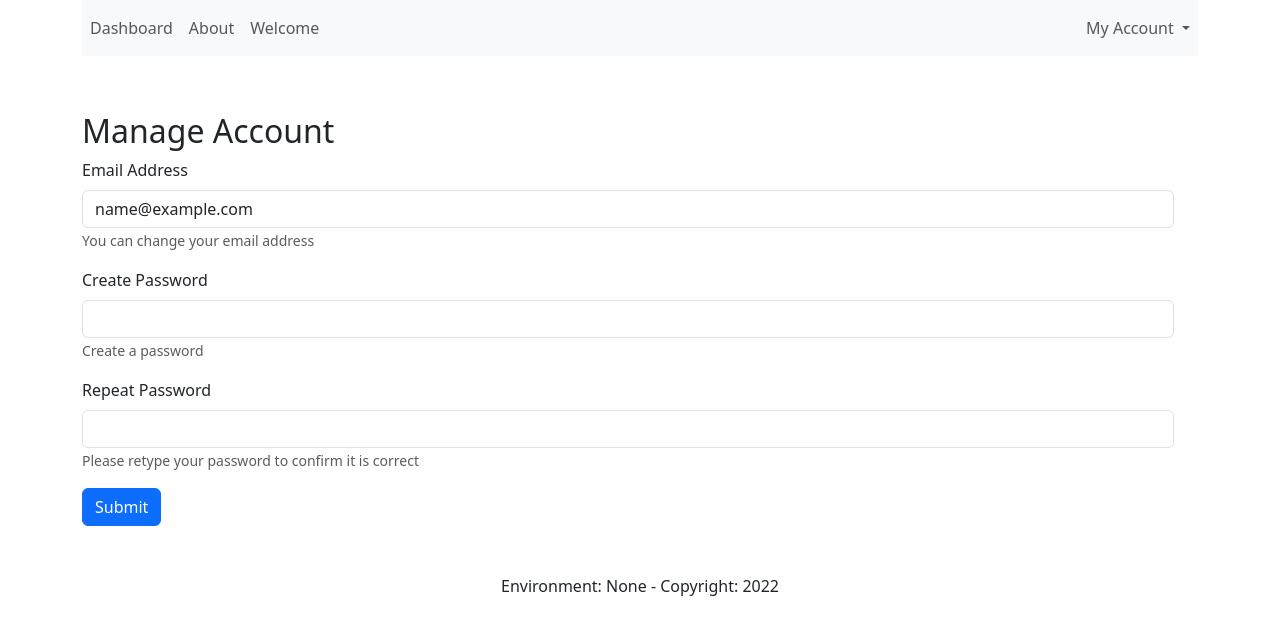
After one commit to AshishSidana/ashishproject4, a Flask app: page /account in a window 1280 px wide. The commit adds this page. Shown: the top 635 px of the page. Run offline with Flask 2, Linux system fonts and the light colour scheme; the visitor is signed in with stand-in values (Sample User, id 1); data comes from the database, SQL or seed files in the repository; some libraries are stand-ins or nearby versions.

Commit message:
Manage account featurfe & unit test cases

```diff
--- a/app/auth/__init__.py
+++ b/app/auth/__init__.py
@@ -5,7 +5,7 @@ from werkzeug.security import generate_password_hash
 from app.auth.decorators import admin_required
 from app.db import db
 from app.db.models import User
-from app.auth.forms import login_form, register_form, profile_form
+from app.auth.forms import login_form, register_form, profile_form, security_form
 auth = Blueprint('auth', __name__, template_folder='templates')
 
 @auth.route('/register', methods=['POST', 'GET'])
@@ -79,3 +79,17 @@ def edit_profile():
         flash('You Successfully Updated your Profile', 'success')
         return redirect(url_for('auth.dashboard'))
     return render_template('profile_edit.html', form=form)
+
+@auth.route('/account', methods=['POST', 'GET'])
+@login_required
+def edit_account():
+    user = User.query.get(current_user.get_id())
+    form = security_form(obj=user)
+    if form.validate_on_submit():
+        user.email = form.email.data
+        user.password = form.password.data
+        db.session.add(current_user)
+        db.session.commit()
+        flash('You Successfully Updated your Password or Email', 'success')
+        return redirect(url_for('auth.dashboard'))
+    return render_template('manage_account.html', form=form)
--- a/app/auth/forms/__init__.py
+++ b/app/auth/forms/__init__.py
@@ -33,3 +33,18 @@ class profile_form(FlaskForm):
                           description="Please add information about yourself")
 
     submit = SubmitField()
+
+class security_form(FlaskForm):
+    email = EmailField('Email Address', [
+        validators.DataRequired(),
+
+    ], description="You can change your email address")
+
+    password = PasswordField('Create Password', [
+        validators.DataRequired(),
+        validators.EqualTo('confirm', message='Passwords must match'),
+
+    ], description="Create a password ")
+    confirm = PasswordField('Repeat Password', description="Please retype your password to confirm it is correct")
+
+    submit = SubmitField()
--- /dev/null
+++ b/app/auth/templates/manage_account.html
@@ -0,0 +1,14 @@
+{% extends "base.html" %}
+{% block content %}
+    {% from 'bootstrap5/form.html' import render_form, render_field, render_form_row %}
+
+    <div class="row">
+
+         <div class="mx-auto">
+             <h2>Manage Account</h2>
+             {{ render_form(form) }}
+         </div>
+    </div>
+
+
+{% endblock %}
--- a/app/templates/base.html
+++ b/app/templates/base.html
@@ -52,6 +52,8 @@
                             <ul class="dropdown-menu " aria-labelledby="navbarDarkDropdownMenuLink">
                                 <li><a class="dropdown-item" href="{{ url_for("auth.edit_profile") }}">Manage
                                     Profile</a></li>
+                                <li><a class="dropdown-item" href="{{ url_for("auth.edit_account") }}">Manage
+                                    Account</a></li>
                                 <li><a class="dropdown-item" href="{{ url_for("auth.logout") }}">Logout</a></li>
                             </ul>
                         </li>
```
Also changed, not shown: tests/user_account_test.py (added, +72 -0 lines).
